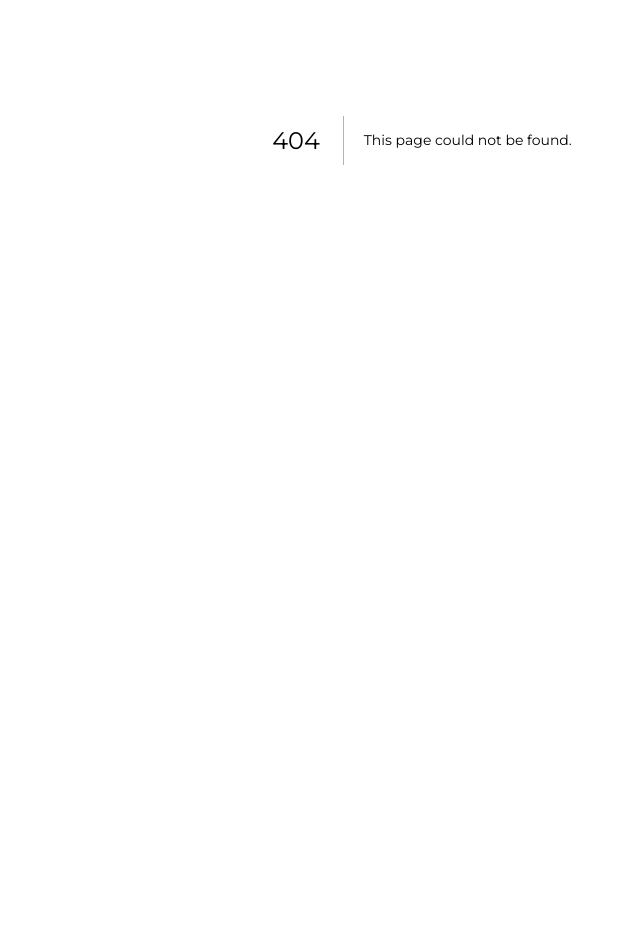
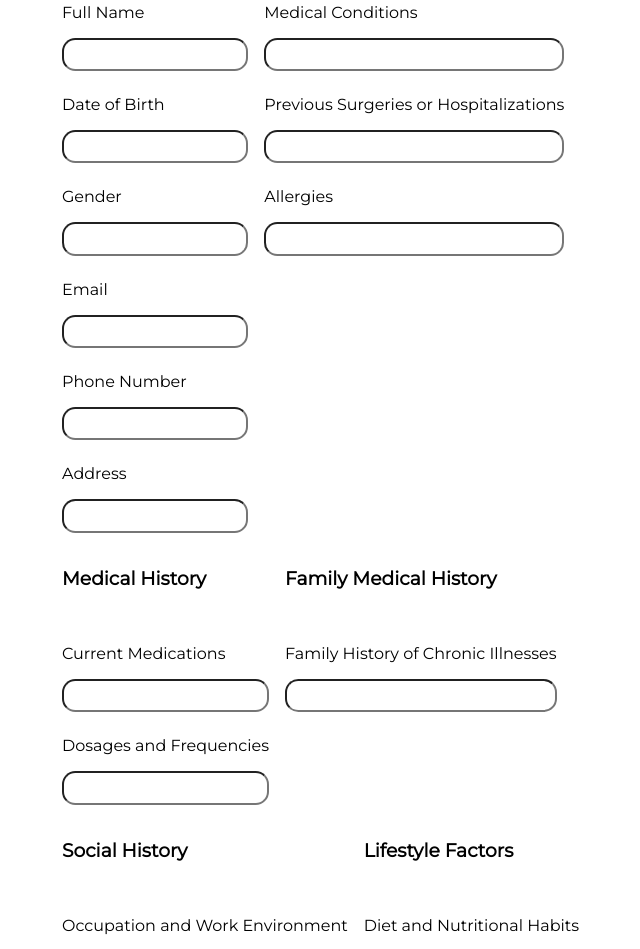
Before and after one commit to polonium31/WeSearch, a Next.js app in the folder frontend/: page /volunteerprofile in a window 1280 px wide. Before the commit this address had no page. Shown: the part 260-1209 px from the top of the page, without its empty margins (218-858 px from the left). Before the commit the page ends 800 px from the top, so only its background shows below. Built offline with nearby package versions, Linux system fonts and the light colour scheme; a web font is replaced by a local one.

Commit message:
Added volunteer profile

```diff
--- a/frontend/src/app/homepage/Homepage.jsx
+++ b/frontend/src/app/components/homepage/Homepage.jsx
@@ -13,11 +13,11 @@ export default () => {
                         <h1>WeSearch</h1>
                         <img className="logo" src={Logo.src}></img>
                     </div>
-                    <p>Connecting studies to students to facilitate research and create opportunities!</p>
+                    <p>A groundbreaking platform designed to seamlessly connect students with researchers, fostering a dynamic environment for collaborative projects within the academic realm.</p>
                 </div>
                 <hr />
                 <div className="buttons">
-                <Link href="/ParticipantLogin"className="btn yb">Login</Link>
+                <Link href="/ParticipantLogin"className="btn syb">Login</Link>
                     <Link href="/ParticipantLogin"className="btn lb">Participant Registration</Link>
                     <Link href="/ResearcherLogin"className="btn db">Researcher Registration</Link>
                 </div>
@@ -30,7 +30,7 @@ export default () => {
                     <h2>There are so many research studies waiting for participants!
                         Register for WeSearch today.
                     </h2>
-                    <Link href="/login"className="btn yb">Login to see all events</Link>
+                    <Link href="/login"className="btn syb">Login to see all events</Link>
                 </div>
             </div>
         </>
--- /dev/null
+++ b/frontend/src/app/components/volunteer/Profile.jsx
@@ -0,0 +1,173 @@
+'use client'
+
+import { useState } from "react";
+import { Grenze } from "next/font/google";
+import Nav from "../Nav";
+
+export default function Page() {
+
+    const [success,setSuccess] = useState("0");
+
+    let p = {};
+    if (typeof window !== 'undefined') {
+        let parsed = JSON.parse(localStorage.getItem('profile'));
+        if (parsed !== null) {
+            p = parsed;
+        }
+    }
+    function handleSubmit(e) {
+        e.preventDefault();
+        const formData = new FormData(e.target);
+        const formProps = Object.fromEntries(formData);
+        if (typeof window !== 'undefined') {
+            localStorage.setItem('profile', JSON.stringify(formProps));
+            const profile = JSON.parse(localStorage.getItem('profile'));
+            console.log(profile);
+        }
+        setSuccess("1");
+        setTimeout(() => {
+            setSuccess("0.5");
+        }, 2000);
+        setTimeout(() => {
+            setSuccess("0");
+        }, 5000);
+    }
+
+    return (<>
+    <div className="profile">
+    <Nav></Nav>
+        <form className="form contact-form" onSubmit={handleSubmit}>
+        <div className="panel">
+            <h1>Create Your Profile</h1>
+            <br></br>
+
+<div className="formGroups">
+    <div>
+    <h3>Basic Information</h3>
+                <br></br>
+                <ul className="questions">
+            <li>
+            <p>Full Name</p>
+                <input type="text" defaultValue={p.name} name="name" />
+                </li>
+                <li>
+                <p>Date of Birth</p>
+                <input type="text" defaultValue={p.birth}name="birth" />
+                </li>
+                <li>
+                <p>Gender</p>
+                <input type="text" defaultValue={p.gender}name="gender" />
+                </li>
+                <li>
+                <p>Email</p>
+                <input type="text" defaultValue={p.email}name="email" />
+                </li>
+                <li>
+                <p>Phone Number</p>
+                <input type="text" defaultValue={p.phone}name="phone" />
+                </li>
+                <li>
+                <p>Address</p>
+                <input type="text" defaultValue={p.address}name="address" />
+                </li>
+                </ul>
+    </div>
+    <div>
+    <h3>Medical History</h3>
+                <br></br>
+
+                <ul className="questions">
+                    <li>
+                    <p>Medical Conditions</p>
+                    <input type="text" defaultValue={p.conditions}name="conditions" />
+                    </li>
+                    <li>
+                    <p>Previous Surgeries or Hospitalizations</p>
+                    <input type="text" defaultValue={p.previous}name="previous" />
+                    </li>
+                    <li>
+                    <p>Allergies</p>
+                    <input type="text" defaultValue={p.allergies}name="allergies" />
+                    </li>
+                </ul>
+
+    </div>
+    <div>
+    <h3>Medical History</h3>
+            <br></br>
+
+            <ul className="questions">
+                <li>
+                <p>Current Medications</p>
+                <input type="text" defaultValue={p.current}name="current" />
+                </li>
+                <li>
+                <p>Dosages and Frequencies</p>
+                <input type="text" defaultValue={p.dosages}name="dosages" />
+                </li>
+            </ul>
+    </div>
+
+    <div>
+    <h3>Family Medical History</h3>
+            <br></br>
+
+            <ul className="questions">
+                <li>
+                <p>Family History of Chronic Illnesses</p>
+                <input type="text" defaultValue={p.family}name="family" />
+                </li>
+            </ul>
+
+    </div>
+    <div>
+    <h3>Social History</h3>
+            <br></br>
+
+            <ul className="questions">
+                <li>
+                <p>Occupation and Work Environment</p>
+                <input type="text" defaultValue={p.work}name="work" />
+                </li>
+
+                <li>
+                <p>Alcohol Consumption</p>
+                <input type="text" defaultValue={p.alcohol}name="alcohol" />
+                </li>
+
+                <li>
+                <p>Recreational Drug Use</p>
+                <input type="text" defaultValue={p.drug}name="drug" />
+                </li>
+            </ul>
+    </div>
+    <div>
+    <h3>Lifestyle Factors</h3>
+            <br></br>
+
+            <ul className="questions">
+                <li>
+                <p>Diet and Nutritional Habits</p>
+                <input type="text"  defaultValue={p.diet}name="diet" />
+                </li>
+
+                <li>
+                <p>Exercise or Physical Activity Routines</p>
+                <input type="text"defaultValue={p.exercise} name="exercise" />
+                </li>
+
+                <li>
+                <p>Sleep Patterns</p>
+                <input type="text"defaultValue={p.sleep} name="sleep" />
+                </li>
+            </ul>
+
+    </div>
+</div>
+            <button style={{marginTop: "1em"}}className="save btn syb" onSubmit={handleSubmit}>Save</button>
+            <p style={{ transition: "1s", color: "green", fontWeight: "bold",padding: "1em 0em", opacity: `${success}`}}>Successfully saved</p>
+        </div>
+        </form>
+    </div>
+    </>)
+}
--- a/frontend/src/app/globals.css
+++ b/frontend/src/app/globals.css
@@ -6,16 +6,25 @@
   --lightblue: #6B9AC4;
   --light: #EFF2F1;
 --yellow: #F4B942;
+--yellowd: #dba231;
 }
 
+/*initialization*/
+ul {
+  list-style-type: none;
+  margin: 0;
+  padding: 0;
+}
 * {
   font-family: 'Montserrat', sans-serif;
   color: inherit;
+  box-sizing: border-box;
 }
 a {
   text-decoration: none;
   color: inherit;
 }
+/*navigation */
 .nav {
   display: flex;
   align-items: center;
@@ -23,8 +32,8 @@ a {
   column-gap: 4em;
 }
 img.logo {
-  height: 30px;
-  width: 30px;
+  height: 50px;
+  width: 50px;
   object-fit: contain;
 }
 .nav img {
@@ -43,20 +52,29 @@ img.logo {
 /*Home*/
 .home {
   min-height: 100vh;
-  padding: 2em;
+  padding: 4em;
+  max-width: 60em;
+  margin :auto;
+
 }
 .header {
   display: flex;
   column-gap: 2em;
   align-items: center;
   padding: 1em 0;
+  justify-content: space-between;
+}
+.header p  {
+  text-align: right;
 }
 .title {
   display: flex;
+  gap: 0.5em;
+  font-style: italic;
   align-items: center;
 }
 .header h1 {
-  font-size: max(1.4em,10vw);
+  font-size: clamp(1em,8vw,5em);
 }
 .btn.lb {
   border: 2px solid var(--lightblue);
@@ -67,6 +85,10 @@ img.logo {
   padding: 0.5em 2em;
   color: black;
   transition: 0.3s;
+}
+.btn:hover {
+  transform: scale(1.05);
+  cursor: pointer;
 }
 .buttons {
   display: flex;
@@ -90,13 +112,14 @@ img.logo {
   color: white;
 }
 .events {
+  margin-top: 7em;
   display: flex;
   padding: 1em 0;
   gap: 1em;
   justify-content: center;
   align-items: start;
 }
-@media (max-width: 600px) {
+@media (max-width: 768px) {
   .events {
     flex-wrap: wrap;
   }
@@ -112,11 +135,19 @@ img.logo {
 }
 .events > div {
   width: 100%;
-  max-width: 15em;
+  max-width: 30em;
 }
 .btn.lb:hover {
   background-color: var(--lightblue);
   color: white;
+}
+.btn.syb {
+  border: 2px solid var(--yellow);
+  background-color: var(--yellow);
+  color: white;
+}
+.btn.syb:hover {
+  background-color: var(--yellowd);
 }
 .actions {
   display: flex;
@@ -126,3 +157,54 @@ img.logo {
   text-align: center;
   padding: 1em;
 }
+.hcard h1 {
+  font-size: 1.1em;
+}
+
+
+/*profile*/
+
+.profile {
+  min-height: 100vh;
+  display: flex;
+  flex-direction: column;
+  align-items: center;
+  padding-bottom: 2em;
+}
+
+.profile input {
+  padding: 0.5em;
+  border-radius: 1em;
+  max-width: 31em;
+  width: 100%;
+}
+.profile ul.questions {
+  list-style-type: none;
+  display: flex;
+  gap: 0.5em;
+  flex-direction: column;
+
+}
+.disabled {
+  opacity: 0.2;
+  pointer-events: none;
+}
+.formGroups {
+  display: flex;
+  flex-wrap: wrap;
+  gap: 1em;
+  justify-content: start;
+
+}
+.profile h1 {
+  text-align: center;
+}
+.profile .panel {
+  max-width: 45em;
+
+}
+
+.save.btn {
+  font-family: 'Montserrat';
+  font-size: 1.5em;
+}
--- a/frontend/src/app/page.js
+++ b/frontend/src/app/page.js
@@ -3,7 +3,7 @@ import styles from "./page.module.css";
 import ParticipantLogin from "./components/participants/ParticipantLogin";
 import ParticipantHome from "./components/participants/ParticipantHome";
 import Nav from "./components/Nav";
-import Homepage from "./homepage/Homepage";
+import Homepage from "./components/homepage/Homepage";
 
 export default function Home() {
   return (
--- /dev/null
+++ b/frontend/src/app/volunteerprofile/page.js
@@ -0,0 +1,6 @@
+import Profile from "../components/volunteer/Profile";
+export default () => {
+    return (
+        <Profile></Profile>
+    )
+}
```
Also changed, not shown: frontend/src/app/components/homepage/HCard.jsx (renamed from frontend/src/app/homepage/HCard.jsx, +6 -6 lines).
